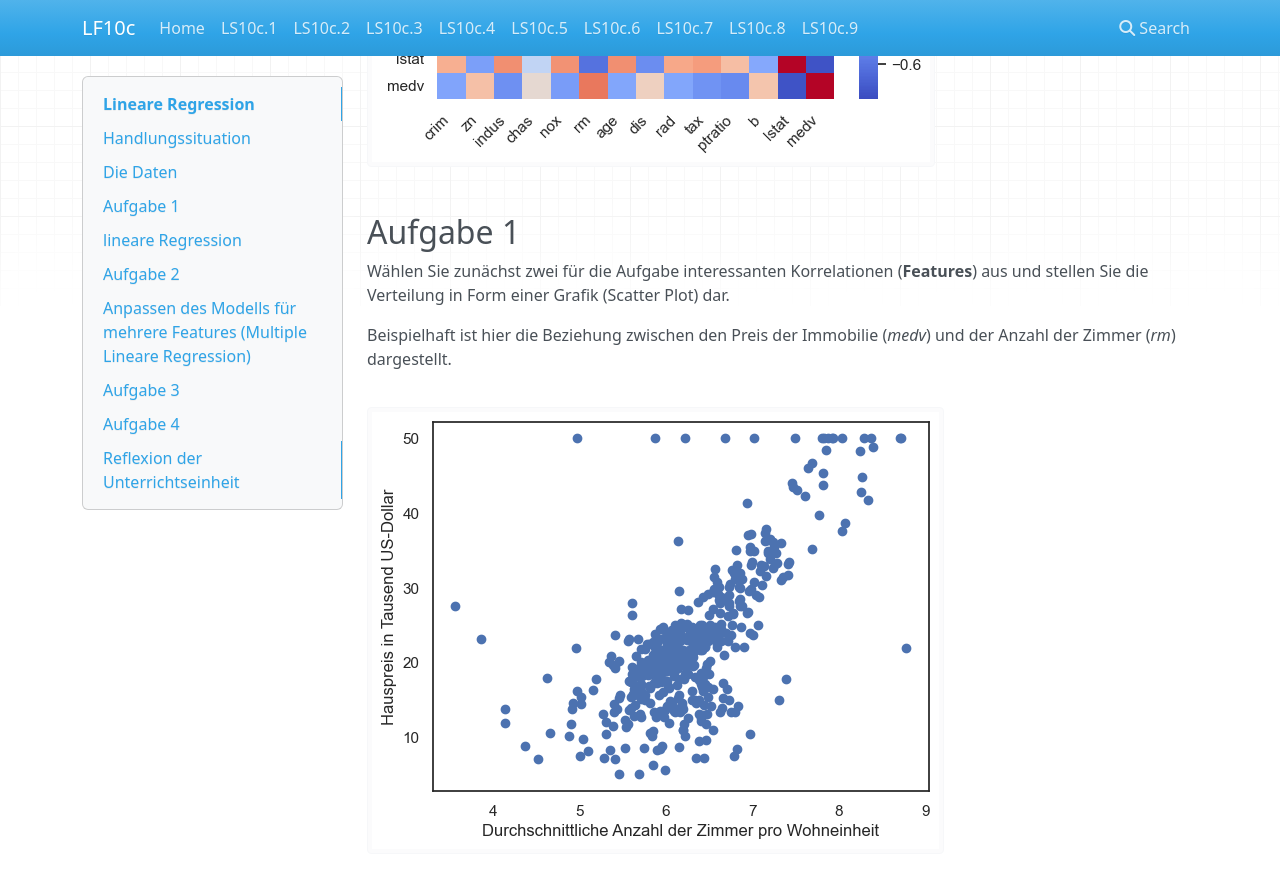
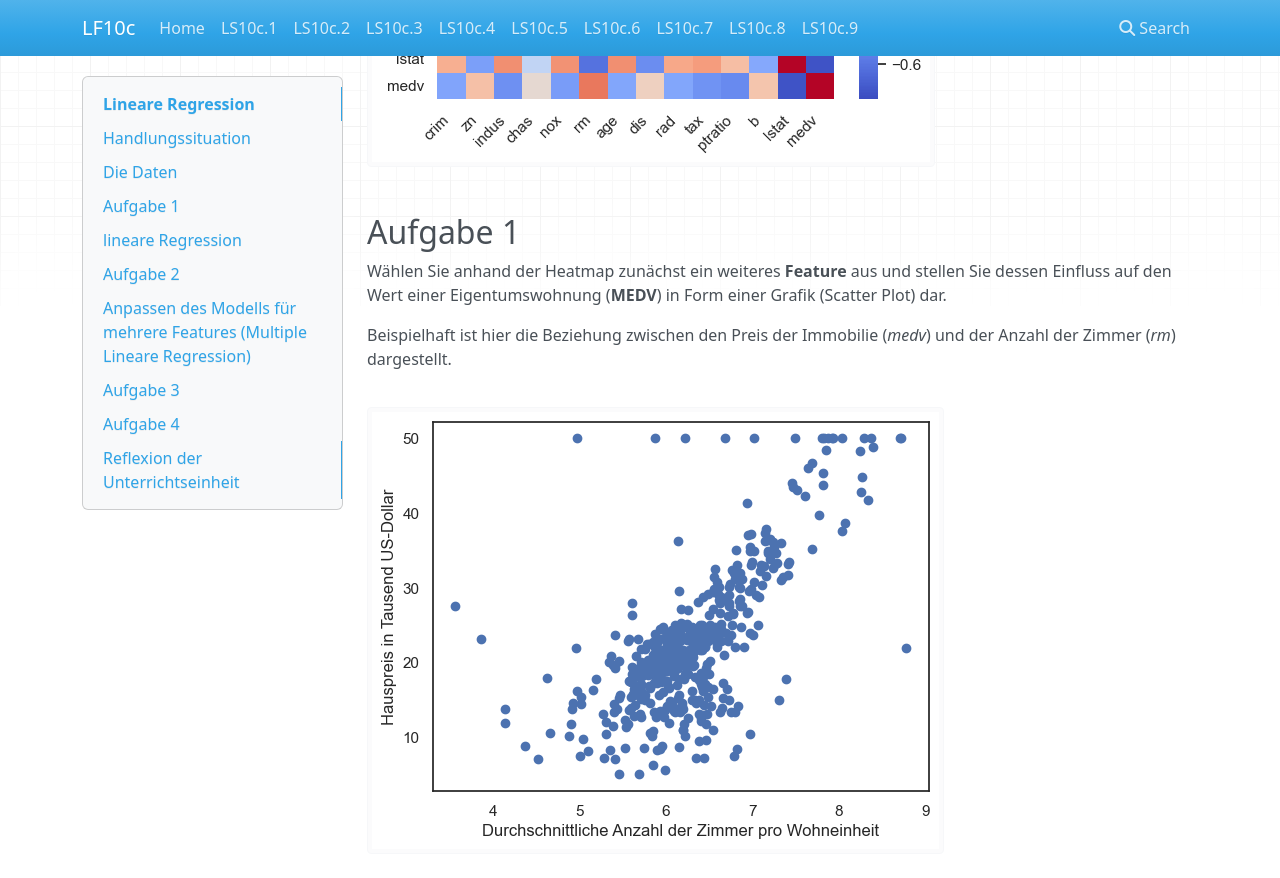
Before and after one commit to jtuttas/datenanalyse, an MkDocs documentation site: the page built from docs/RegressionsAnalyse.md, in a window 1280 px wide and 900 px high, scrolled down 2529 px. Shown: the top 878 px of the window. Built offline with MkDocs 1.6.1, drawn with Linux system fonts in a browser that asks for light colours; nearby versions of some CDN libraries.

Commit message:
LR Aufg 1 besser

```diff
--- a/docs/RegressionsAnalyse.md
+++ b/docs/RegressionsAnalyse.md
@@ -81,7 +81,7 @@ Ein Kollege der Abteilung Datenanalyse hat sich bereits die Daten angeschaut und
 
 ## Aufgabe 1
 
-Wählen Sie zunächst zwei für die Aufgabe interessanten Korrelationen (**Features**) aus und stellen Sie die Verteilung in Form einer Grafik (Scatter Plot) dar.
+Wählen Sie anhand der Heatmap zunächst ein weiteres **Feature** aus und stellen Sie dessen Einfluss auf den Wert einer Eigentumswohnung (**MEDV**) in Form einer Grafik (Scatter Plot) dar.
 
 Beispielhaft ist hier die Beziehung zwischen den Preis der Immobilie (*medv*) und der Anzahl der Zimmer (*rm*) dargestellt.
 
```
